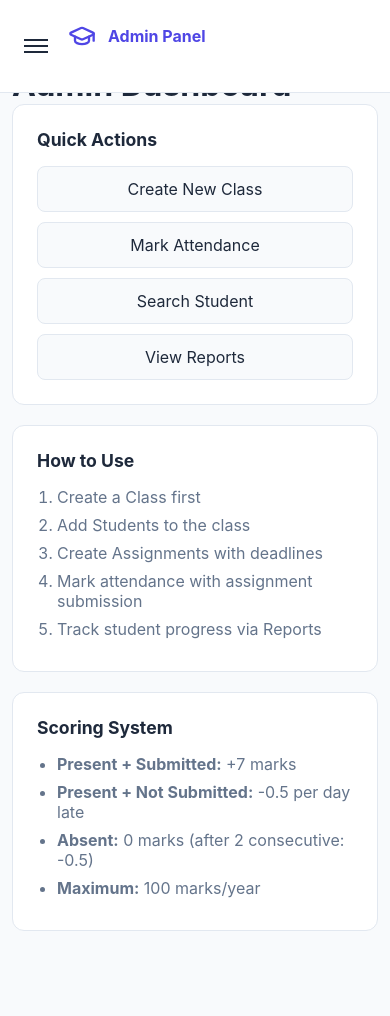
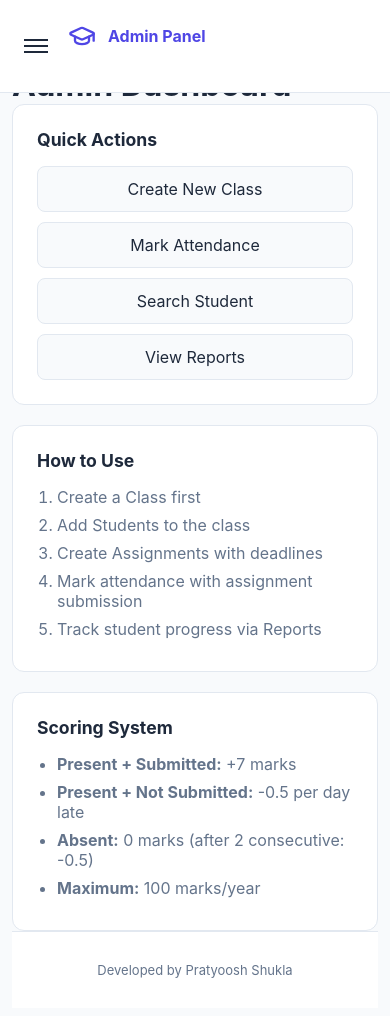
Before and after one commit to pratyoosh0706/StudentTracking-App, a React (Vite) app in the folder client/: page / in a window 390 px wide. Shown: the top 1016 px of the page. Before the commit the page ends 943 px from the top, so only its background shows below. Built offline with nearby package versions, Linux system fonts and the light colour scheme.

Commit message:
mobile scroll fix and branding footer

```diff
--- a/client/src/App.css
+++ b/client/src/App.css
@@ -27,6 +27,8 @@ body {
 .app {
   display: flex;
   min-height: 100vh;
+  touch-action: pan-y;
+  overflow-x: hidden;
 }
 
 .sidebar {
@@ -819,3 +821,17 @@ tr:hover {
     display: none;
   }
 }
+
+.footer {
+  text-align: center;
+  padding: 30px 20px;
+  color: var(--text-light);
+  font-size: 13px;
+  margin-top: auto;
+  border-top: 1px solid var(--border);
+  background: var(--card);
+}
+
+.footer p {
+  margin: 0;
+}
--- a/client/src/App.jsx
+++ b/client/src/App.jsx
@@ -111,6 +111,9 @@ function App() {
           <Route path="/reports" element={<Reports />} />
           <Route path="/search" element={<SearchPage />} />
         </Routes>
+        <footer className="footer">
+          <p>Developed by Pratyoosh Shukla</p>
+        </footer>
       </main>
     </div>
   );
```
